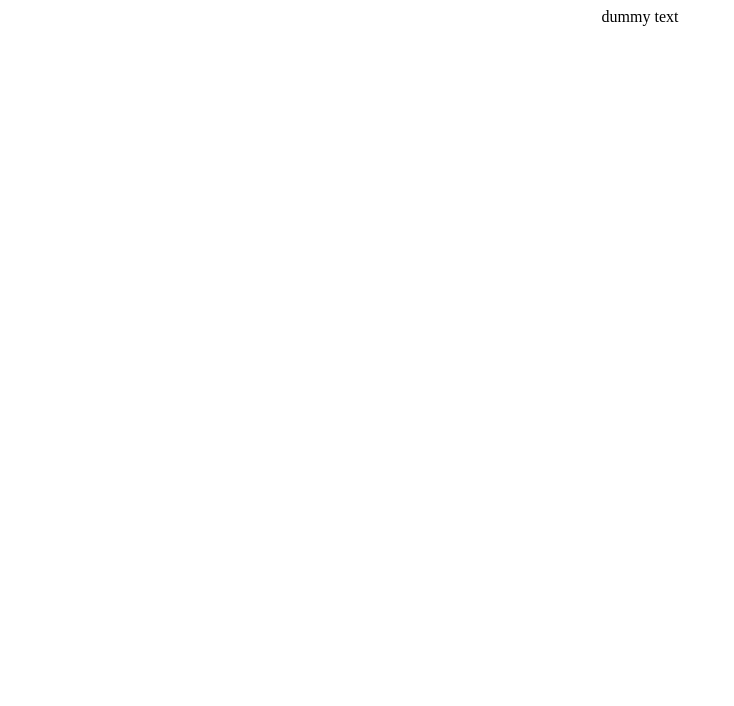
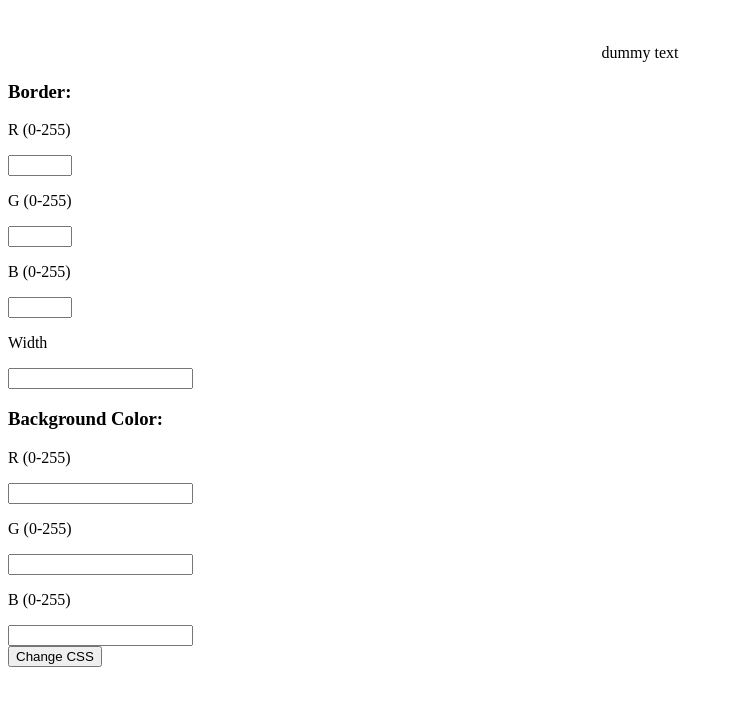
Before and after one commit to adamjolles/EECS448_Lab5, a plain HTML site: page manipulation.html in a window 1280 px wide. Shown: the whole page, without its empty margins (0-734 px from the left). Drawn offline with Linux system fonts and the light colour scheme.

Commit message:
Update + bug fixes

```diff
--- a/manipulation.html
+++ b/manipulation.html
@@ -1,3 +1,59 @@
-<center>
-    <p> dummy text </p>
-</center>
+<!DOCTYPE html>
+<html lang="en">
+<head>
+    <meta charset="UTF-8">
+    <meta http-equiv="X-UA-Compatible" content="IE=edge">
+    <meta name="viewport" content="width=device-width, initial-scale=1.0">
+    <title>exercise4</title>
+</head>
+<body>
+
+    <script>
+        const change = () => {
+            var txt = document.querySelector("#txt");
+            const border = {
+                r: parseInt(document.querySelector("#borderR").value),
+                g: parseInt(document.querySelector("#borderG").value),
+                b: parseInt(document.querySelector("#borderB").value),
+                w: parseInt(document.querySelector("#borderW").value)
+            };
+            const bg = {
+                r: parseInt(document.querySelector("#bgR").value),
+                g: parseInt(document.querySelector("#bgG").value),
+                b: parseInt(document.querySelector("#bgB").value)
+            };
+            if(border.r >= 0 && border.r <= 255 && border.g >= 0 && border.g <= 255 && border.b >= 0 && border.b <= 255 && border.w >= 0 && bg.r >= 0 && bg.r <= 255 && bg.g >= 0 && bg.g <= 255 && bg.b >= 0 && bg.b <= 255) {
+                txt.style.border = `rgb(${border.r}, ${border.g}, ${border.b}) solid ${border.w}px`;
+                txt.style.backgroundColor = `rgb(${bg.r}, ${bg.g}, ${bg.b})`;
+            } else {
+                alert("Please enter valid values.");
+            }
+        }
+    </script>
+
+    <br><br>
+    <center><div id="txt"> dummy text </div></center>
+    <div>
+        <h3>Border:</h3>
+        <p>R (0-255)</p>
+        <input id="borderR" type="number" min="0" max="255">
+        <p>G (0-255)</p>
+        <input id="borderG" type="number" min="0" max="255">
+        <p>B (0-255)</p>
+        <input id="borderB" type="number" min="0" max="255">
+        <p>Width</p>
+        <input id="borderW" type="number" min="0">
+    </div>
+    <div>
+        <h3>Background Color:</h3>
+        <p>R (0-255)</p>
+        <input id="bgR" type="text" type="number" min="0" max="255">
+        <p>G (0-255)</p>
+        <input id="bgG" type="text" type="number" min="0" max="255">
+        <p>B (0-255)</p>
+        <input id="bgB" type="text" type="number" min="0" max="255">
+    </div>
+    <button onclick="change()">Change CSS</button>
+
+</body>
+</html>
--- a/myStyle.css
+++ b/myStyle.css
@@ -0,0 +1,54 @@
+* {box-sizing: border-box}
+body {font-family: Verdana, sans-serif; margin:0}
+.mySlides {display: none}
+img {vertical-align: middle;}
+
+.slideshow-container {
+  max-width: 1000px;
+  position: relative;
+  margin: auto;
+}
+
+.prev, .next {
+  cursor: pointer;
+  position: absolute;
+  top: 110%;
+  width: auto;
+  padding: 16px;
+  margin-top: -22px;
+  color: black;
+  font-weight: bold;
+  font-size: 18px;
+  transition: 0.6s ease;
+  border-radius: 0 3px 3px 0;
+  user-select: none;
+}
+
+.next {
+  right: 0;
+  border-radius: 3px 0 0 3px;
+}
+
+.prev:hover, .next:hover {
+  background-color: rgba(0,0,0,0.8);
+}
+
+.dot {
+  cursor: pointer;
+  height: 15px;
+  width: 15px;
+  margin: 0 2px;
+  background-color: #bbb;
+  border-radius: 50%;
+  display: inline-block;
+  transition: background-color 0.6s ease;
+}
+
+.active, .dot:hover {
+  background-color: #717171;
+}
+
+@keyframes fade {
+  from {opacity: .4}
+  to {opacity: 1}
+}
```
Also changed, not shown: index.html (+2 -1 lines), password.html (+4 -1 lines), profile.html (+2 -3 lines), slideshow.html (+1 -57 lines).
